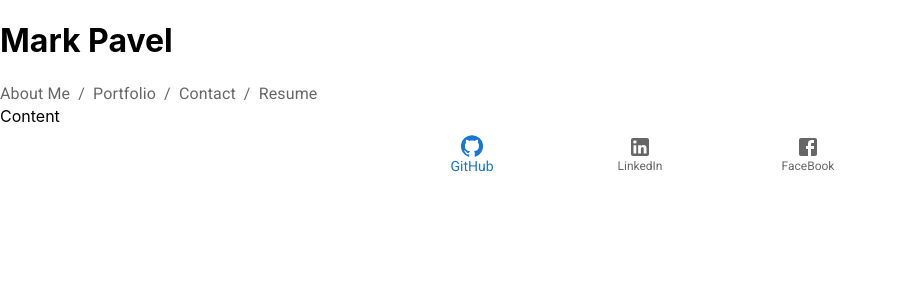
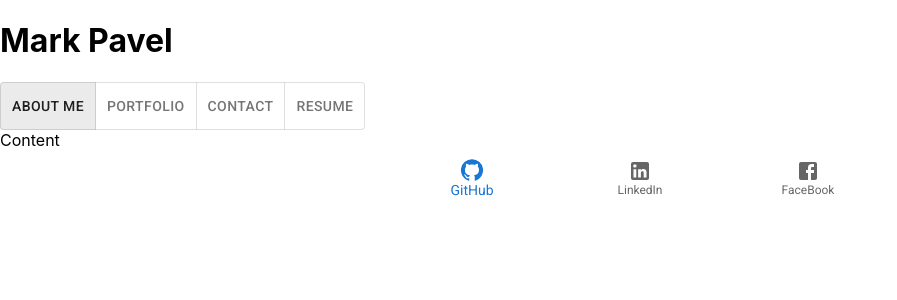
Before and after one commit to ProgrammingAStorm/react-portfolio, a React (Create React App) app: page / in a window 1280 px wide. Shown: the top 300 px of the page, without its empty margins (0-897 px from the left). Built offline with nearby package versions, Linux system fonts and the light colour scheme.

Commit message:
Added Nav Selection Functionality

```diff
--- a/public/index.html
+++ b/public/index.html
@@ -27,6 +27,8 @@
 
   <link rel="stylesheet" href="https://fonts.googleapis.com/icon?family=Material+Icons" />
 
+  <!--<link rel="stylesheet" href="https://cdn.jsdelivr.net/npm/bulma@0.9.4/css/bulma.min.css">-->
+
   <title>Mark Pavel React Portfolio</title>
 </head>
 
--- a/src/components/Nav/index.js
+++ b/src/components/Nav/index.js
@@ -1,36 +1,34 @@
-import React from "react";
-import { Breadcrumbs, Link } from "@mui/material";
+import React, { useState } from "react";
+import { ToggleButton, ToggleButtonGroup } from "@mui/material";
 
 export default function Nav() {
+    const [content, setContent] = useState("About Me");
+
+    const handleContent = (event, newContent) => {
+        setContent(newContent);
+    };
+
     return (
-        <Breadcrumbs>
-            <Link
-                underline="hover"
-                color="inherit"
-            >
+        <ToggleButtonGroup
+            value={content}
+            exclusive
+            onChange={handleContent}
+        >
+            <ToggleButton value="About Me">
                 About Me
-            </Link>
+            </ToggleButton>
 
-            <Link
-                underline="hover"
-                color="inherit"
-            >
+            <ToggleButton value="Portfolio">
                 Portfolio
-            </Link>
+            </ToggleButton>
 
-            <Link
-                underline="hover"
-                color="inherit"
-            >
+            <ToggleButton value="Contact">
                 Contact
-            </Link>
+            </ToggleButton>
 
-            <Link
-                underline="hover"
-                color="inherit"
-            >
+            <ToggleButton value="Resume">
                 Resume
-            </Link>
-        </Breadcrumbs>
+            </ToggleButton>
+        </ToggleButtonGroup>
     );
 };
```
